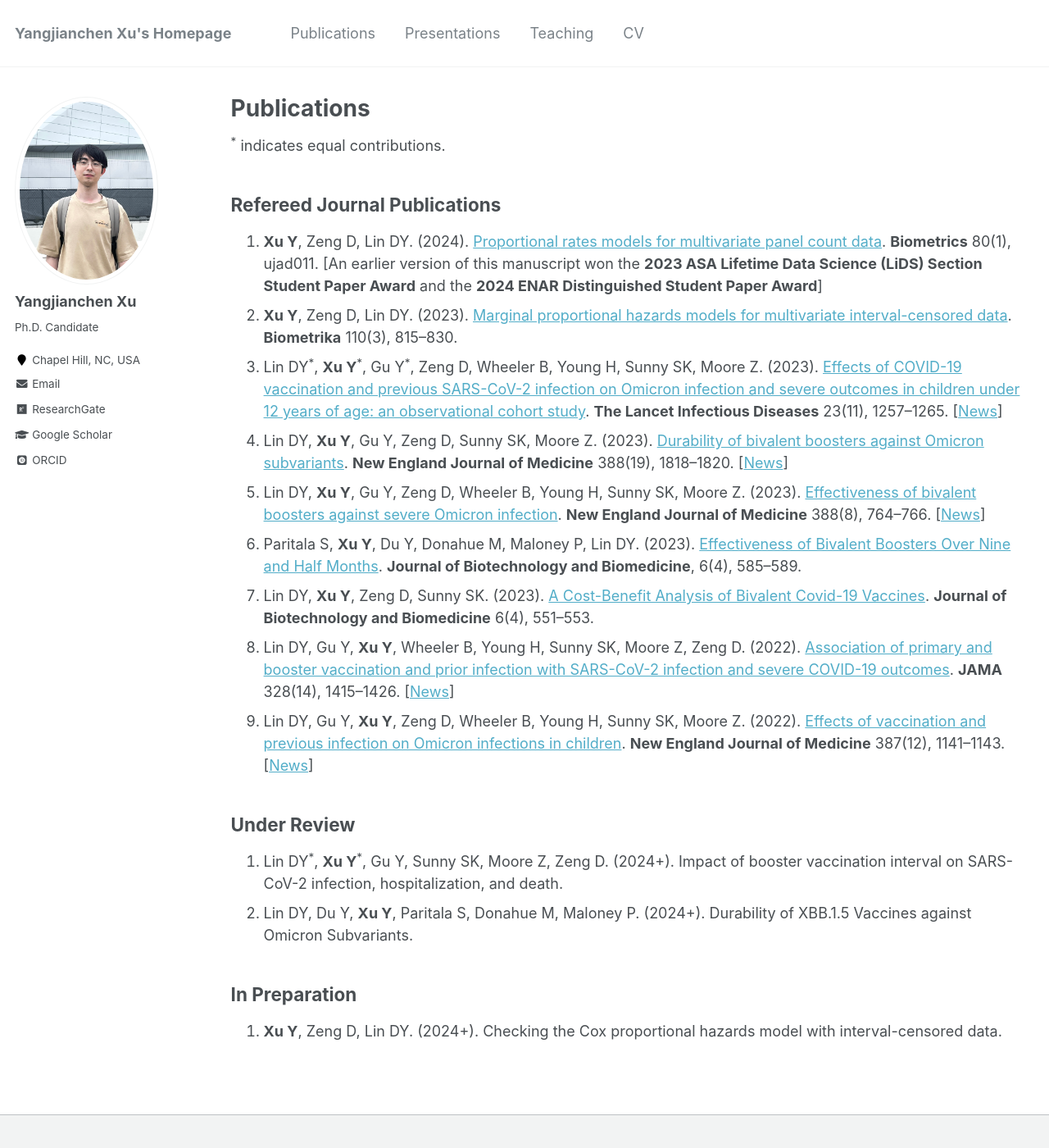
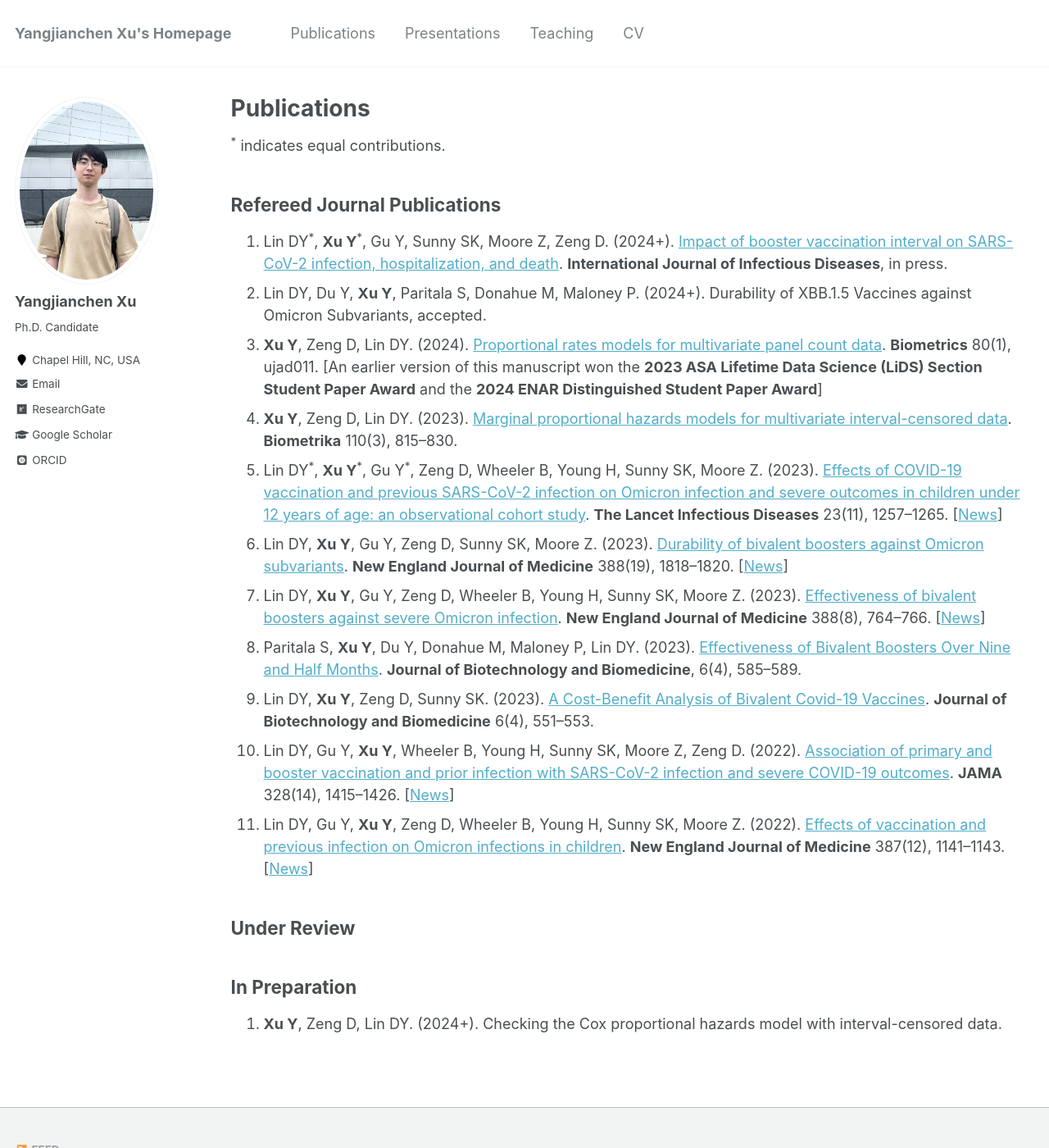
Before and after one commit to yangjc-xu/yangjc-xu.github.io, a Jekyll site: the page built from _pages/publications.md, in a window 1280 px wide and 1400 px high. Shown: the whole window at 82% size. Built offline with Jekyll 4.4.1, drawn with Linux system fonts in a browser that asks for light colours; some web fonts are replaced.

Commit message:
Update publications.md

```diff
--- a/_pages/publications.md
+++ b/_pages/publications.md
@@ -8,19 +8,19 @@
 <sup>*</sup> indicates equal contributions.
 
 ## Refereed Journal Publications
-1. **Xu Y**, Zeng D, Lin DY. (2024). [Proportional rates models for multivariate panel count data](https://academic.oup.com/biometrics/article/80/1/ujad011/7595108). **Biometrics** 80(1), ujad011. [An earlier version of this manuscript won the **2023 ASA Lifetime Data Science (LiDS) Section Student Paper Award** and the **2024 ENAR Distinguished Student Paper Award**]
-2. **Xu Y**, Zeng D, Lin DY. (2023). [Marginal proportional hazards models for multivariate interval-censored data](https://academic.oup.com/biomet/article-abstract/110/3/815/6794202). **Biometrika** 110(3), 815–830.
-3. Lin DY<sup>*</sup>, **Xu Y**<sup>*</sup>, Gu Y<sup>*</sup>, Zeng D, Wheeler B, Young H, Sunny SK, Moore Z. (2023). [Effects of COVID-19 vaccination and previous SARS-CoV-2 infection on Omicron infection and severe outcomes in children under 12 years of age: an observational cohort study](https://www.thelancet.com/journals/laninf/article/PIIS1473-3099(23)00272-4/fulltext). **The Lancet Infectious Diseases** 23(11), 1257–1265. \[[News](https://www.altmetric.com/details/150195124/news?src=bookmarklet)\]
-4. Lin DY, **Xu Y**, Gu Y, Zeng D, Sunny SK, Moore Z. (2023). [Durability of bivalent boosters against Omicron subvariants](https://www.nejm.org/doi/full/10.1056/NEJMc2302462). **New England Journal of Medicine** 388(19), 1818–1820. \[[News](https://www.altmetric.com/details/145643558/news?src=bookmarklet)\]
-5. Lin DY, **Xu Y**, Gu Y, Zeng D, Wheeler B, Young H, Sunny SK, Moore Z. (2023). [Effectiveness of bivalent boosters against severe Omicron infection](https://www.nejm.org/doi/full/10.1056/NEJMc2215471). **New England Journal of Medicine** 388(8), 764–766. \[[News](https://www.altmetric.com/details/141787740/news?src=bookmarklet)\]
-6. Paritala S, **Xu Y**, Du Y, Donahue M, Maloney P, Lin DY. (2023). [Effectiveness of Bivalent Boosters Over Nine and Half Months](https://www.fortunejournals.com/articles/effectiveness-of-bivalent-boosters-over-nine-and-half-months.html). **Journal of Biotechnology and Biomedicine**, 6(4), 585–589.
-7. Lin DY, **Xu Y**, Zeng D, Sunny SK. (2023). [A Cost-Benefit Analysis of Bivalent Covid-19 Vaccines](https://www.fortunejournals.com/articles/a-costbenefit-analysis-of-bivalent-covid19-vaccines.html). **Journal of Biotechnology and Biomedicine** 6(4), 551–553.
-8. Lin DY, Gu Y, **Xu Y**, Wheeler B, Young H, Sunny SK, Moore Z, Zeng D. (2022). [Association of primary and booster vaccination and prior infection with SARS-CoV-2 infection and severe COVID-19 outcomes](https://jamanetwork.com/journals/jama/article-abstract/2796893). **JAMA** 328(14), 1415–1426. \[[News](https://www.altmetric.com/details/136446237/news?src=bookmarklet)\]
-9. Lin DY, Gu Y, **Xu Y**, Zeng D, Wheeler B, Young H, Sunny SK, Moore Z. (2022). [Effects of vaccination and previous infection on Omicron infections in children](https://www.nejm.org/doi/full/10.1056/NEJMc2209371). **New England Journal of Medicine** 387(12), 1141–1143. \[[News](https://www.altmetric.com/details/135646402/news?src=bookmarklet)\]
+1. Lin DY<sup>*</sup>, **Xu Y**<sup>*</sup>, Gu Y, Sunny SK, Moore Z, Zeng D. (2024+). [Impact of booster vaccination interval on SARS-CoV-2 infection, hospitalization, and death](https://www.sciencedirect.com/science/article/pii/S1201971224001553). **International Journal of Infectious Diseases**, in press.
+2. Lin DY, Du Y, **Xu Y**, Paritala S, Donahue M, Maloney P. (2024+). Durability of XBB.1.5 Vaccines against Omicron Subvariants, accepted.
+3. **Xu Y**, Zeng D, Lin DY. (2024). [Proportional rates models for multivariate panel count data](https://academic.oup.com/biometrics/article/80/1/ujad011/7595108). **Biometrics** 80(1), ujad011. [An earlier version of this manuscript won the **2023 ASA Lifetime Data Science (LiDS) Section Student Paper Award** and the **2024 ENAR Distinguished Student Paper Award**]
+4. **Xu Y**, Zeng D, Lin DY. (2023). [Marginal proportional hazards models for multivariate interval-censored data](https://academic.oup.com/biomet/article-abstract/110/3/815/6794202). **Biometrika** 110(3), 815–830.
+5. Lin DY<sup>*</sup>, **Xu Y**<sup>*</sup>, Gu Y<sup>*</sup>, Zeng D, Wheeler B, Young H, Sunny SK, Moore Z. (2023). [Effects of COVID-19 vaccination and previous SARS-CoV-2 infection on Omicron infection and severe outcomes in children under 12 years of age: an observational cohort study](https://www.thelancet.com/journals/laninf/article/PIIS1473-3099(23)00272-4/fulltext). **The Lancet Infectious Diseases** 23(11), 1257–1265. \[[News](https://www.altmetric.com/details/150195124/news?src=bookmarklet)\]
+6. Lin DY, **Xu Y**, Gu Y, Zeng D, Sunny SK, Moore Z. (2023). [Durability of bivalent boosters against Omicron subvariants](https://www.nejm.org/doi/full/10.1056/NEJMc2302462). **New England Journal of Medicine** 388(19), 1818–1820. \[[News](https://www.altmetric.com/details/145643558/news?src=bookmarklet)\]
+7. Lin DY, **Xu Y**, Gu Y, Zeng D, Wheeler B, Young H, Sunny SK, Moore Z. (2023). [Effectiveness of bivalent boosters against severe Omicron infection](https://www.nejm.org/doi/full/10.1056/NEJMc2215471). **New England Journal of Medicine** 388(8), 764–766. \[[News](https://www.altmetric.com/details/141787740/news?src=bookmarklet)\]
+8. Paritala S, **Xu Y**, Du Y, Donahue M, Maloney P, Lin DY. (2023). [Effectiveness of Bivalent Boosters Over Nine and Half Months](https://www.fortunejournals.com/articles/effectiveness-of-bivalent-boosters-over-nine-and-half-months.html). **Journal of Biotechnology and Biomedicine**, 6(4), 585–589.
+9. Lin DY, **Xu Y**, Zeng D, Sunny SK. (2023). [A Cost-Benefit Analysis of Bivalent Covid-19 Vaccines](https://www.fortunejournals.com/articles/a-costbenefit-analysis-of-bivalent-covid19-vaccines.html). **Journal of Biotechnology and Biomedicine** 6(4), 551–553.
+10. Lin DY, Gu Y, **Xu Y**, Wheeler B, Young H, Sunny SK, Moore Z, Zeng D. (2022). [Association of primary and booster vaccination and prior infection with SARS-CoV-2 infection and severe COVID-19 outcomes](https://jamanetwork.com/journals/jama/article-abstract/2796893). **JAMA** 328(14), 1415–1426. \[[News](https://www.altmetric.com/details/136446237/news?src=bookmarklet)\]
+11. Lin DY, Gu Y, **Xu Y**, Zeng D, Wheeler B, Young H, Sunny SK, Moore Z. (2022). [Effects of vaccination and previous infection on Omicron infections in children](https://www.nejm.org/doi/full/10.1056/NEJMc2209371). **New England Journal of Medicine** 387(12), 1141–1143. \[[News](https://www.altmetric.com/details/135646402/news?src=bookmarklet)\]
 
 ## Under Review
-1. Lin DY<sup>*</sup>, **Xu Y**<sup>*</sup>, Gu Y, Sunny SK, Moore Z, Zeng D. (2024+). Impact of booster vaccination interval on SARS-CoV-2 infection, hospitalization, and death.
-2. Lin DY, Du Y, **Xu Y**, Paritala S, Donahue M, Maloney P. (2024+). Durability of XBB.1.5 Vaccines against Omicron Subvariants.
 
 ## In Preparation
 1. **Xu Y**, Zeng D, Lin DY. (2024+). Checking the Cox proportional hazards model with interval-censored data.
```
